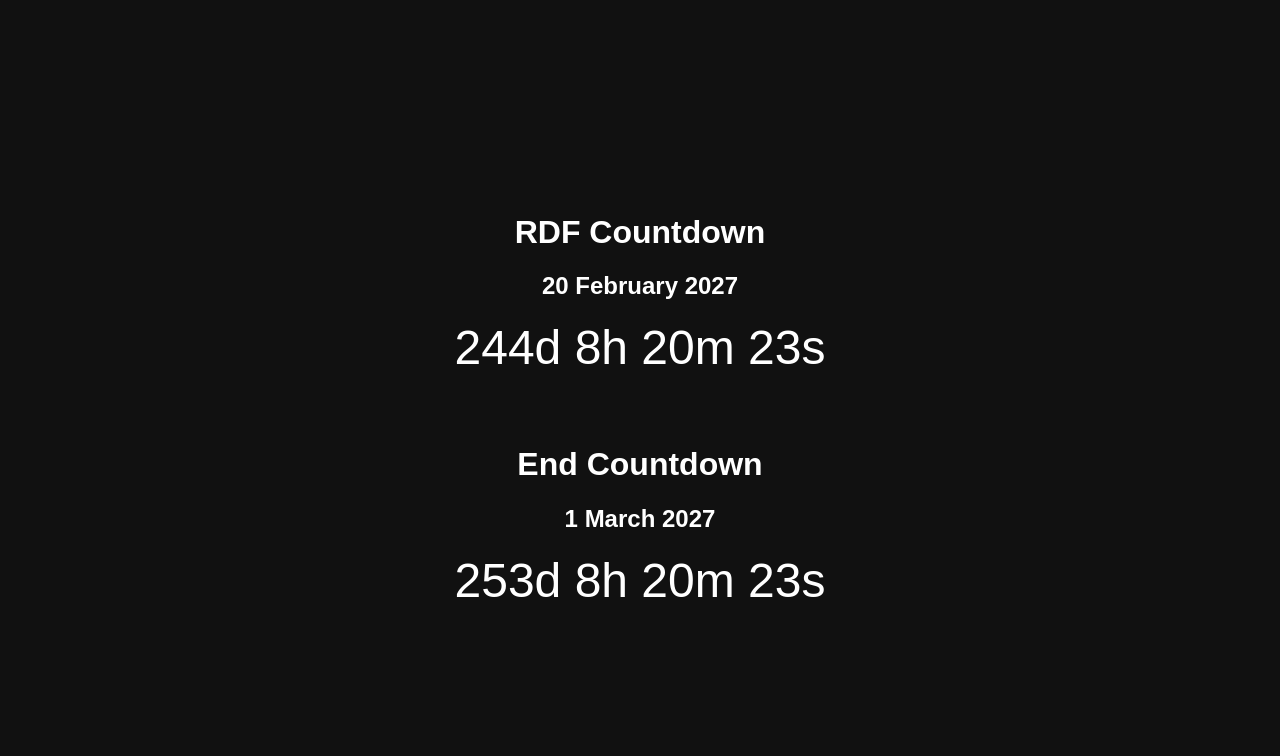
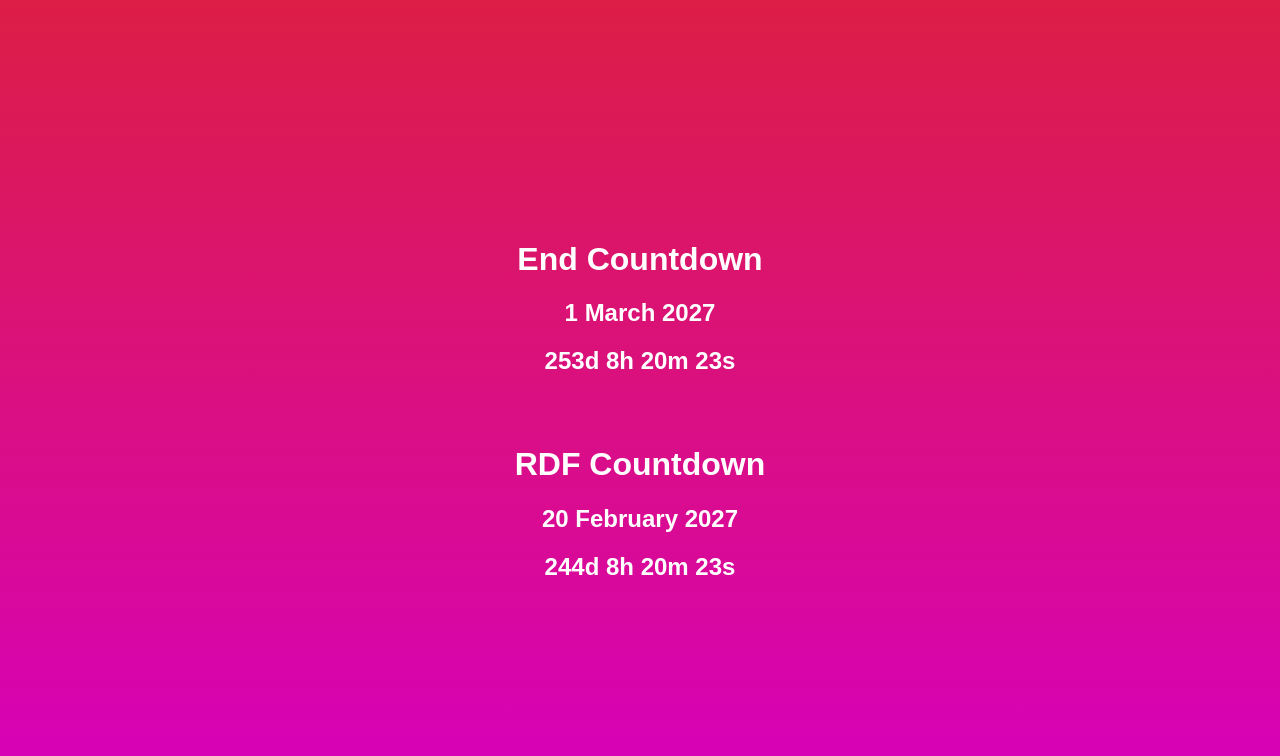
Before and after one commit to BishoyRafik/Countdown, a plain HTML site: page index.html in a window 1280 px wide. Drawn offline with Linux system fonts and the light colour scheme.

Commit message:
style change and structure modification for further edits

```diff
--- /dev/null
+++ b/css/main.css
@@ -0,0 +1,24 @@
+body{
+    background:linear-gradient(#dd1e46,#d700bc);
+    color:white;
+    font-family:Arial,sans-serif;
+    display:flex;
+    flex-direction:column-reverse;
+    justify-content:center;
+    align-items:center;
+    min-height:100vh;
+    margin:0;
+    text-align:center;
+    gap:50px;
+}
+
+#countdown{
+    font-size:1.5rem;
+    font-weight: bolder;
+    margin-top:20px;
+}
+#countdown2{
+    font-size:1.5rem;
+    font-weight: bolder;
+    margin-top:20px;
+}
--- a/index.html
+++ b/index.html
@@ -4,34 +4,10 @@
 <meta charset="UTF-8">
 <meta name="viewport" content="width=device-width, initial-scale=1.0">
 
+</head>
+<!-- main css file -->
+<link rel="stylesheet" href="css/main.css">
 <title>RDF Countdown</title>
-
-<style>
-body{
-    background:#111;
-    color:white;
-    font-family:Arial,sans-serif;
-    display:flex;
-    flex-direction:column;
-    justify-content:center;
-    align-items:center;
-    min-height:100vh;
-    margin:0;
-    text-align:center;
-    gap:50px;
-}
-
-#countdown{
-    font-size:3rem;
-    margin-top:20px;
-}
-#countdown2{
-    font-size:3rem;
-    margin-top:20px;
-}
-</style>
-</head>
-
 <body>
 
 <div>
```
